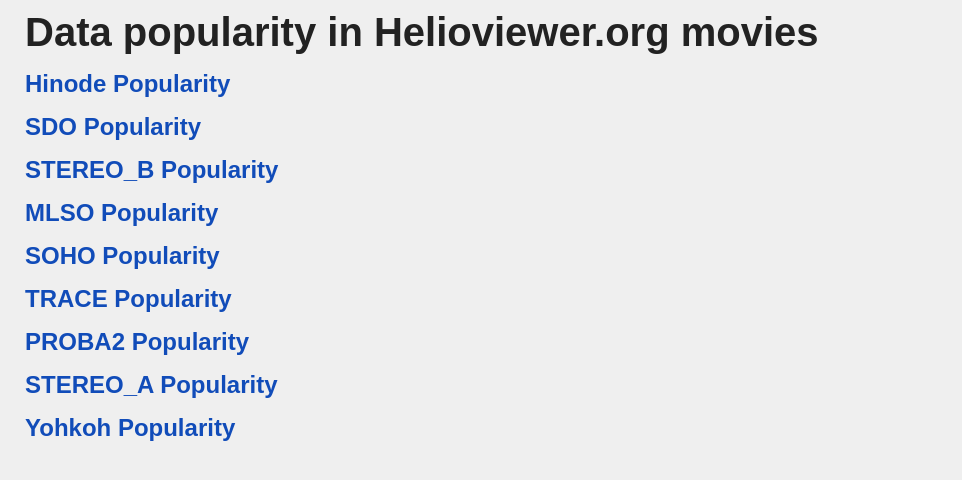
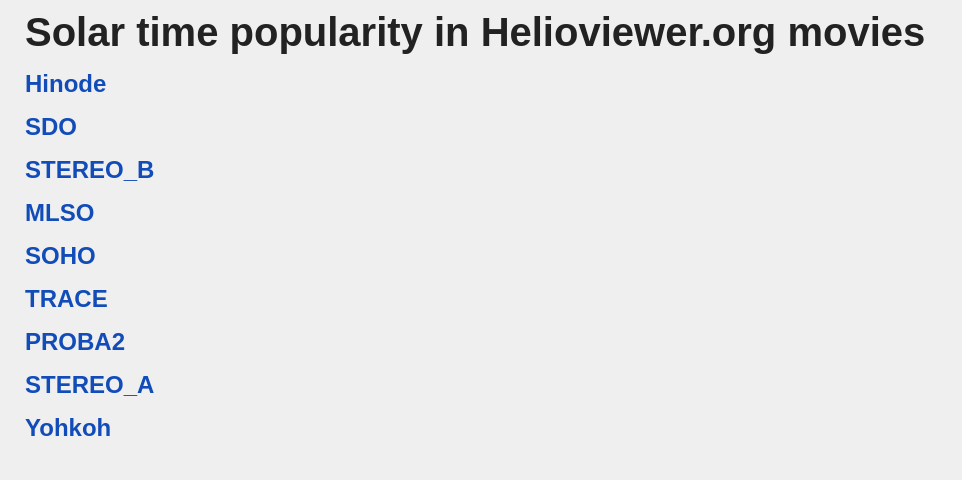
Before and after one commit to varunchaturmutha/hv_stats, a plain HTML site: page hv_movies/popularity_solar/index.html in a window 1280 px wide. Shown: the whole page, without its empty margins (0-962 px from the left). Drawn offline with Linux system fonts and the light colour scheme.

Commit message:
index update

```diff
--- a/hv_movies/popularity_solar/index.html
+++ b/hv_movies/popularity_solar/index.html
@@ -1,21 +1,21 @@
 <html>
     <head>
         <title>
-            Data popularity in Helioviewer.org movies
+            Solar time popularity in Helioviewer.org movies
         </title>
         <link rel="stylesheet" href="../../style.css">
     </head>
     <body style="font-family: Arial, Helvetica, sans-serif;">
-        <h1>Data popularity in Helioviewer.org movies</h1>
-        <h2><a href="Hinode_popularity.html">Hinode Popularity</a></h2>
-        <h2><a href="SDO_popularity.html">SDO Popularity</a></h2>
-        <h2><a href="STEREO_B_popularity.html">STEREO_B Popularity</a></h2>
-        <h2><a href="MLSO_popularity.html">MLSO Popularity</a></h2>
-        <h2><a href="SOHO_popularity.html">SOHO Popularity</a></h2>
-        <h2><a href="TRACE_popularity.html">TRACE Popularity</a></h2>
-        <h2><a href="PROBA2_popularity.html">PROBA2 Popularity</a></h2>
-        <h2><a href="STEREO_A_popularity.html">STEREO_A Popularity</a></h2>
-        <h2><a href="Yohkoh_popularity.html">Yohkoh Popularity</a></h2>
+        <h1> Solar time popularity in Helioviewer.org movies</h1>
+        <h2><a href="Hinode_popularity.html">Hinode</a></h2>
+        <h2><a href="SDO_popularity.html">SDO</a></h2>
+        <h2><a href="STEREO_B_popularity.html">STEREO_B</a></h2>
+        <h2><a href="MLSO_popularity.html">MLSO</a></h2>
+        <h2><a href="SOHO_popularity.html">SOHO</a></h2>
+        <h2><a href="TRACE_popularity.html">TRACE</a></h2>
+        <h2><a href="PROBA2_popularity.html">PROBA2</a></h2>
+        <h2><a href="STEREO_A_popularity.html">STEREO_A</a></h2>
+        <h2><a href="Yohkoh_popularity.html">Yohkoh</a></h2>
         <br>
         <br>
     </body>
```
Also changed, not shown: Jhv_movies/index.html (+4 -2 lines), Jhv_movies/popularity_solar/index.html (+11 -11 lines), hv_movies/index.html (+3 -1 lines), 2 other files.
